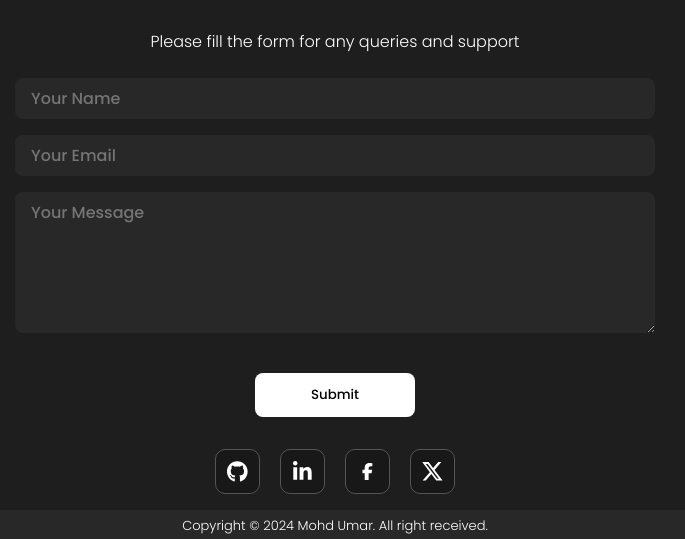
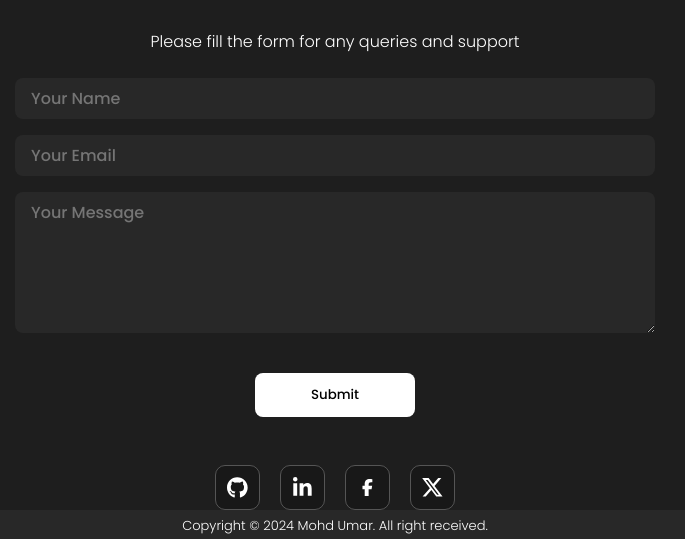
Before and after one commit to MohdUmar07/Personal_Portfolio, a React (Create React App) app: page / in a window 1280 px wide. Shown: the part 3267-3806 px from the top of the page, without its empty margins (305-990 px from the left). Built offline with nearby package versions, Linux system fonts and the light colour scheme.

Commit message:
Updated contacts and changed resume.

```diff
--- a/src/components/Contact/contact.js
+++ b/src/components/Contact/contact.js
@@ -1,32 +1,41 @@
-import { React, useRef, useState } from 'react';
-import emailjs from '@emailjs/browser';
+import { React, useRef, useState } from "react";
+import emailjs from "@emailjs/browser";
 
-import './contact.css';
+import "./contact.css";
 
-// Importing the social media icon components
-import Github from '../../ui/SocialIcons/Github';
-import LinkedIn from '../../ui/SocialIcons/LinkedIn';
-import Facebook from '../../ui/SocialIcons/Facebook';
-import X from '../../ui/SocialIcons/X';
+import Github from "../../ui/SocialIcons/Github";
+import LinkedIn from "../../ui/SocialIcons/LinkedIn";
+import Facebook from "../../ui/SocialIcons/Facebook";
+import X from "../../ui/SocialIcons/X";
 
 const Contact = () => {
   const form = useRef();
-    const [modal, setModal] = useState({ show: false, message: '', isSuccess: false });
+  const [modal, setModal] = useState({
+    show: false,
+    message: "",
+    isSuccess: false,
+  });
   const [formErrors, setFormErrors] = useState({});
-    const [formData, setFormData] = useState({ from_name: '', from_email: '', message: '' });
+  const [formData, setFormData] = useState({
+    from_name: "",
+    from_email: "",
+    message: "",
+  });
+  const [isSubmitting, setIsSubmitting] = useState(false);
 
   const handleChange = (e) => {
     const { name, value } = e.target;
     setFormData({ ...formData, [name]: value });
-        setFormErrors({ ...formErrors, [name]: '' }); // Clear errors on typing
+    setFormErrors({ ...formErrors, [name]: "" });
   };
 
   const validateForm = () => {
     const errors = {};
-        if (!formData.from_name) errors.from_name = 'Name is required';
-        if (!formData.from_email) errors.from_email = 'Email is required';
-        else if (!/\S+@\S+\.\S+/.test(formData.from_email)) errors.from_email = 'Invalid email address';
-        if (!formData.message) errors.message = 'Message cannot be empty';
+    if (!formData.from_name) errors.from_name = "Name is required";
+    if (!formData.from_email) errors.from_email = "Email is required";
+    else if (!/\S+@\S+\.\S+/.test(formData.from_email))
+      errors.from_email = "Invalid email address";
+    if (!formData.message) errors.message = "Message cannot be empty";
     return errors;
   };
 
@@ -38,77 +47,128 @@ const Contact = () => {
       return;
     }
 
-        emailjs.sendForm('service_u6ivzki', 'template_tpzchgh', form.current, 'LweSJTgvb0x0TrT5r')
+    setIsSubmitting(true);
+    emailjs
+      .sendForm(
+        "service_u6ivzki",
+        "template_tpzchgh",
+        form.current,
+        "LweSJTgvb0x0TrT5r"
+      )
       .then(() => {
-                setModal({ show: true, message: 'Email Sent Successfully!', isSuccess: true });
-                e.target.reset();
-                setFormData({ from_name: '', from_email: '', message: '' });
+        setModal({
+          show: true,
+          message: "Email Sent Successfully!",
+          isSuccess: true,
+        });
+        setIsSubmitting(false);
+        setFormData({ from_name: "", from_email: "", message: "" });
       })
       .catch(() => {
-                setModal({ show: true, message: 'Failed to send email. Please try again.', isSuccess: false });
+        setModal({
+          show: true,
+          message: "Failed to send email. Please try again.",
+          isSuccess: false,
+        });
+        setIsSubmitting(false);
       });
   };
 
   const closeModal = () => setModal({ ...modal, show: false });
 
   return (
-        <section id='contactsPage'>
-            <div id='contact'>
-                <h1 className='contactPageTitle'>Contact Me</h1>
-                <span className='contactDesc'> Please fill the form for any queries and support </span>
-                <form ref={form} onSubmit={sendEmail} className='contactForm'>
+    <section id="contactsPage">
+      <div id="contact">
+        <h1 className="contactPageTitle">Contact Me</h1>
+        <span className="contactDesc">
+          {" "}
+          Please fill the form for any queries and support{" "}
+        </span>
+        <form ref={form} onSubmit={sendEmail} className="contactForm">
           <input
-                        type='text'
-                        className={`name ${formErrors.from_name ? 'error' : ''}`}
-                        placeholder='Your Name'
-                        name='from_name'
+            type="text"
+            className={`name ${formErrors.from_name ? "error" : ""}`}
+            placeholder="Your Name"
+            name="from_name"
             value={formData.from_name}
             onChange={handleChange}
           />
-                    {formErrors.from_name && <span className='errorText'>{formErrors.from_name}</span>}
+          {formErrors.from_name && (
+            <span className="errorText">{formErrors.from_name}</span>
+          )}
 
           <input
-                        type='email'
-                        className={`email ${formErrors.from_email ? 'error' : ''}`}
-                        placeholder='Your Email'
-                        name='from_email'
+            type="email"
+            className={`email ${formErrors.from_email ? "error" : ""}`}
+            placeholder="Your Email"
+            name="from_email"
             value={formData.from_email}
             onChange={handleChange}
           />
-                    {formErrors.from_email && <span className='errorText'>{formErrors.from_email}</span>}
+          {formErrors.from_email && (
+            <span className="errorText">{formErrors.from_email}</span>
+          )}
 
           <textarea
-                        className={`msg ${formErrors.message ? 'error' : ''}`}
-                        name='message'
-                        rows='5'
-                        placeholder='Your Message'
+            className={`msg ${formErrors.message ? "error" : ""}`}
+            name="message"
+            rows="5"
+            placeholder="Your Message"
             value={formData.message}
             onChange={handleChange}
           />
-                    {formErrors.message && <span className='errorText'>{formErrors.message}</span>}
+          {formErrors.message && (
+            <span className="errorText">{formErrors.message}</span>
+          )}
 
-                    <button type='submit' value='Send' className='submitBtn'>Submit</button>
-                    <div className='links'>
-                        {/* Rendering social media icon components */}
-                        <Github className='socialIcon' />
-                        <LinkedIn className='socialIcon' />
-                        <Facebook className='socialIcon' />
-                        <X className='socialIcon' />
-                    </div>
-                </form>
-
-                {/* Modal for Success/Error Messages */}
+          <button type="submit" value="Send" className="submitBtn">
+            {isSubmitting ? "Sending..." : "Submit"}
+          </button>
           {modal.show && (
             <>
-                        <div className='modalOverlay' onClick={closeModal}></div>
-                        <div className={`modal ${modal.isSuccess ? 'success' : 'error'}`}>
-                            <div className='modalContent'>
+              <div className="modalOverlay" onClick={closeModal}></div>
+              <div className={`modal ${modal.isSuccess ? "success" : "error"}`}>
+                <div className="modalContent">
                   <p>{modal.message}</p>
-                                <button onClick={closeModal} className='closeModalBtn'>Close</button>
+                  <button onClick={closeModal} className="closeModalBtn">
+                    Close
+                  </button>
                 </div>
               </div>
             </>
           )}
+        </form>
+
+        <div className="links">
+          <a
+            href="https://github.com/MohdUmar07"
+            target="_blank"
+            rel="noopener noreferrer"
+          >
+            <Github className="socialIcon" />
+          </a>
+          <a
+            href="https://www.linkedin.com/in/mohdumar2506/"
+            target="_blank"
+            rel="noopener noreferrer"
+          >
+            <LinkedIn className="socialIcon" />
+          </a>
+          <a
+            href="https://www.facebook.com/your-facebook-profile/"
+            target="_blank"
+            rel="noopener noreferrer"
+          >
+            <Facebook className="socialIcon" />
+          </a>
+          <a
+            href="https://twitter.com/@ICodeAlchemist"
+            target="_blank"
+            rel="noopener noreferrer"
+          >
+            <X className="socialIcon" />
+          </a>
+        </div>
       </div>
     </section>
   );
```
Also changed, not shown: 1 other file (tests, documents, lock files or other folders). Lines whose indentation alone changed are shown as unchanged.
